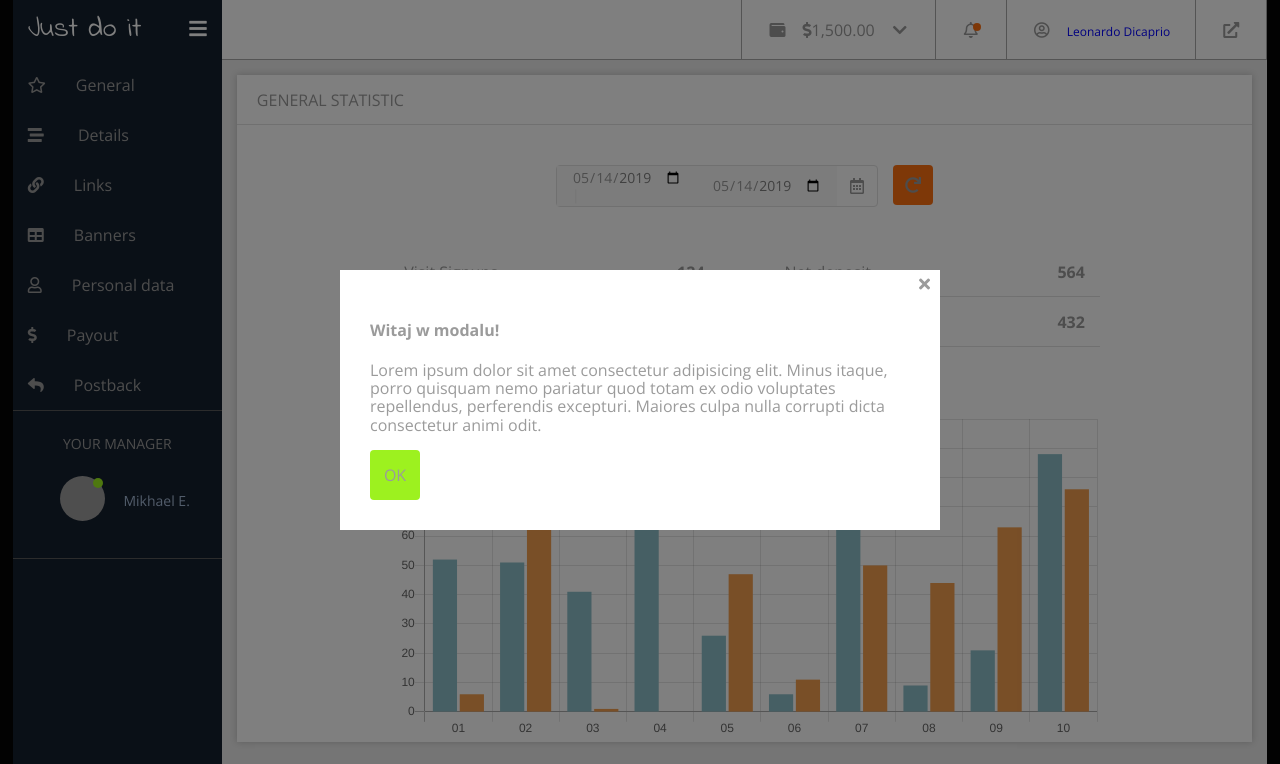
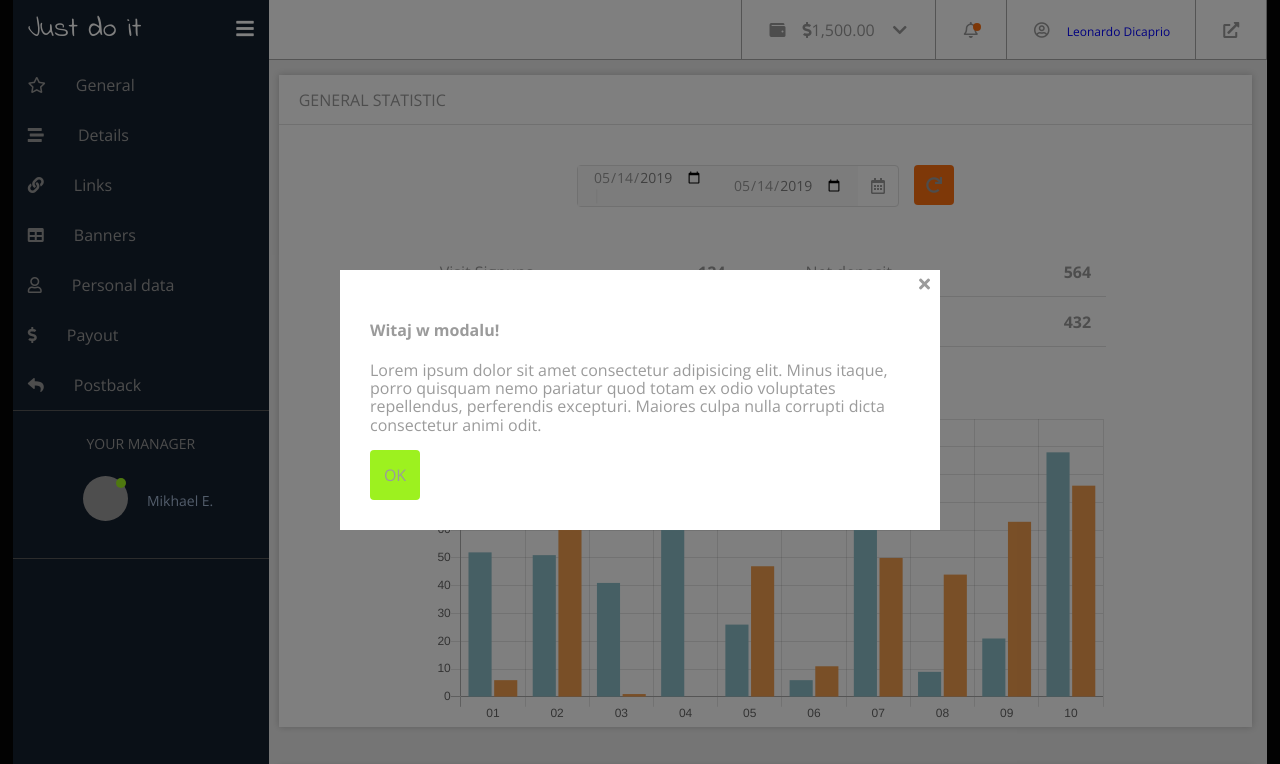
Before and after one commit to magdalena-amb/Dashboard, a website: page index.html in a window 1280 px wide. Shown: the top 764 px of the page. Drawn offline with nearby package versions, Linux system fonts and the light colour scheme; grey boxes are pictures that could not be loaded.

Commit message:
Modify grid

```diff
--- a/index.html
+++ b/index.html
@@ -11,9 +11,7 @@
 </head>
 <body>
     <div class="container">
-        <nav class="nav-fixed">
-          <div class="row">
-            <div class="col-2">
+        <nav class="nav-fixed-left"><!--nav-fixed-left-->
                 <div class='brand'>
                     <a href='#'>Just do it</a>
                     <a id='sidebar-toggler' href='#'><i class="fas fa-bars"></i>
@@ -43,9 +41,8 @@
                     </div>
                   </div><!--end of messenger-->
                </div><!--end sidebar-->
-            </div><!--end col-2-->
-            <div class="col-10">
-                  <div class="nav-right"><!--nav-right hidden on mobile-->
+        </nav><!--end nav-fixed-left-->
+        <nav class="nav-right"><!--nav-right hidden on mobile-->
           <div class='nav-link'><a href="#"><button class='button'><i class="fas fa-wallet"></i></button><p><i class="fas fa-dollar-sign"></i>1,500.00</p><button class='button'><i class="fas fa-chevron-down"></i></button></a>
           </div>
           <div id="alert" class='nav-link'><a href="#"><button class='button relative'><i class="far fa-bell"></i><div class="dot orange dot-sm"></div></button></a>
@@ -54,14 +51,10 @@
           </div>
           <div class='nav-link'><a href="#"><button class='button'><i class="fas fa-external-link-alt"></i></button></a>
           </div>
-                  </div><!--end of nav-right-->
-              </div><!--end col-10-->
-          </div><!--end row-->
-        </nav>
+        </nav><!--end of nav-right-->
         <div class="row">
-          <div id="grid-gap" class="col-2 grid-gap"></div>
-          <div class="col-10">
-              <main class="main"><!--main-->
+            <div id="grid-gap" class="grid-gap"></div>
+            <main id='main' class="main"><!--main-->
                   <section class="main-section" id="general">
                     <div class="main-section-title">General Statistic</div>
                     <div class="main-inner-section">
@@ -241,7 +234,6 @@
                       </div><!--end main-section-column-->
                   </section><!--end of section #links-->
               </main><!--end main-->
-          </div><!--end col-10-->
         </div><!--end row-->
     </div><!--end container-->
 
--- a/js/script.js
+++ b/js/script.js
@@ -1,10 +1,12 @@
 var sidebarToggler= document.getElementById('sidebar-toggler');
   var sidebar = document.getElementById('sidebar');
   var gridGap = document.getElementById('grid-gap');
+  var mainContent =document.getElementById('main');
   function toggle(){
     sidebar.classList.toggle('hide-show');
     gridGap.classList.toggle('hide-show');
     sidebar.classList.toggle('display');
+    mainContent.classList.toggle('responsive');
   }
   sidebarToggler.addEventListener('click', toggle);
 
--- a/sass/_layout.scss
+++ b/sass/_layout.scss
@@ -11,7 +11,7 @@
 /*  Flexbox Grid  */
 .row {
   display: flex;
-  flex-wrap: wrap;
+  //flex-wrap: wrap;
 }
 @for $i from 1 through 12 {
   .col-#{$i} {
--- a/sass/components/_main.scss
+++ b/sass/components/_main.scss
@@ -1,7 +1,13 @@
 
 .main {
   min-height: calc(100vh - 60px);
+  width: 80%;
   padding: 15px;
   margin: 0;
   background-color:$main-bgd-color;
 }
+@media (max-width: 767px){
+  .main{
+    width: 100%;
+  }
+}
--- a/sass/components/_nav-fixed.scss
+++ b/sass/components/_nav-fixed-left.scss
@@ -1,15 +1,17 @@
 
-.nav-fixed{
+.nav-fixed-left{
   position: fixed;
   top: 0;
-  right: 1%;
   left: 1%;
   z-index: 1;
+  width: 20%;
+  min-width: 200px;
+
 }
 // mobile //
 @media (max-width: 767px){
-  .nav-fixed{
-    right: 0;
+  .nav-fixed-left{
     left: 0;
+    width: 100%;
   }
 }
--- a/sass/components/_nav-right.scss
+++ b/sass/components/_nav-right.scss
@@ -1,4 +1,8 @@
 .nav-right{
+  position: fixed;
+  top: 0;
+  right: 1%;
+  width:79%;
   display: flex;
   justify-content: flex-end;
   height: 60px;
--- a/sass/style.scss
+++ b/sass/style.scss
@@ -68,7 +68,7 @@
 
 
 /* Components */
-@import "components/nav-fixed";
+@import "components/nav-fixed-left";
 @import "components/brand";
 @import "components/sidebar";
 @import "components/sidebar-link";
@@ -99,10 +99,11 @@ body {
   }
 }
 .grid-gap{
+  width: 20%;
   min-width: 200px;
 }
 //responsive images/tables
-.responsive {
+.responsive {       // toggled @ #main when hiding sidebar
   width: 100%;
   height: auto;
 }
```
Also changed, not shown: css/style.css, 1 other file. Lines whose indentation alone changed are shown as unchanged.
